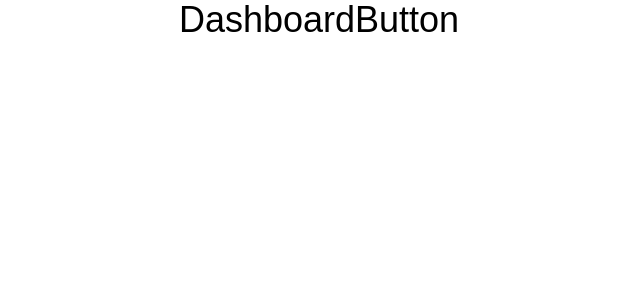
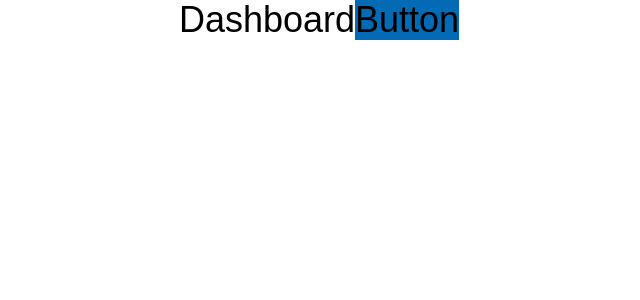
Before and after one commit to OlaiwonAbdullahi/MetaMask-Portfolio-Replica, a React (Vite) app: page / in a window 1280 px wide. Shown: the top 300 px of the page, without its empty margins (321-961 px from the left). Built offline with nearby package versions, Linux system fonts and the light colour scheme.

Commit message:
update Button.jsx and Header.jsx

```diff
--- a/src/components/Button.jsx
+++ b/src/components/Button.jsx
@@ -1,5 +1,5 @@
 const Button = () => {
-  return <div>Button</div>;
+  return <div className=" bg-btnBg">Button</div>;
 };
 
 export default Button;
--- a/src/components/Header.jsx
+++ b/src/components/Header.jsx
@@ -2,7 +2,7 @@ import Button from "./Button";
 
 const Header = () => {
   return (
-    <div className="flex justify-between">
+    <div className="flex justify-around">
       <div className="">
         <h2>Dashboard</h2>
       </div>
```
